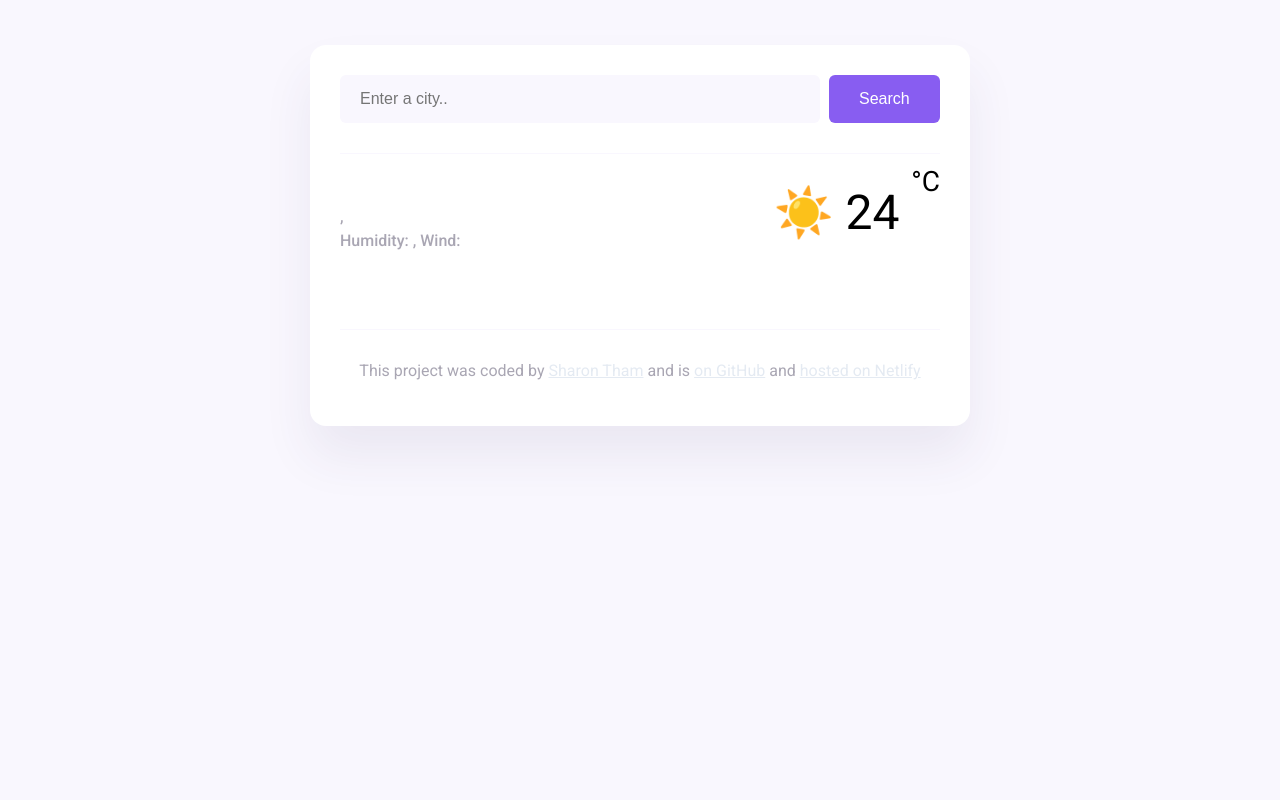
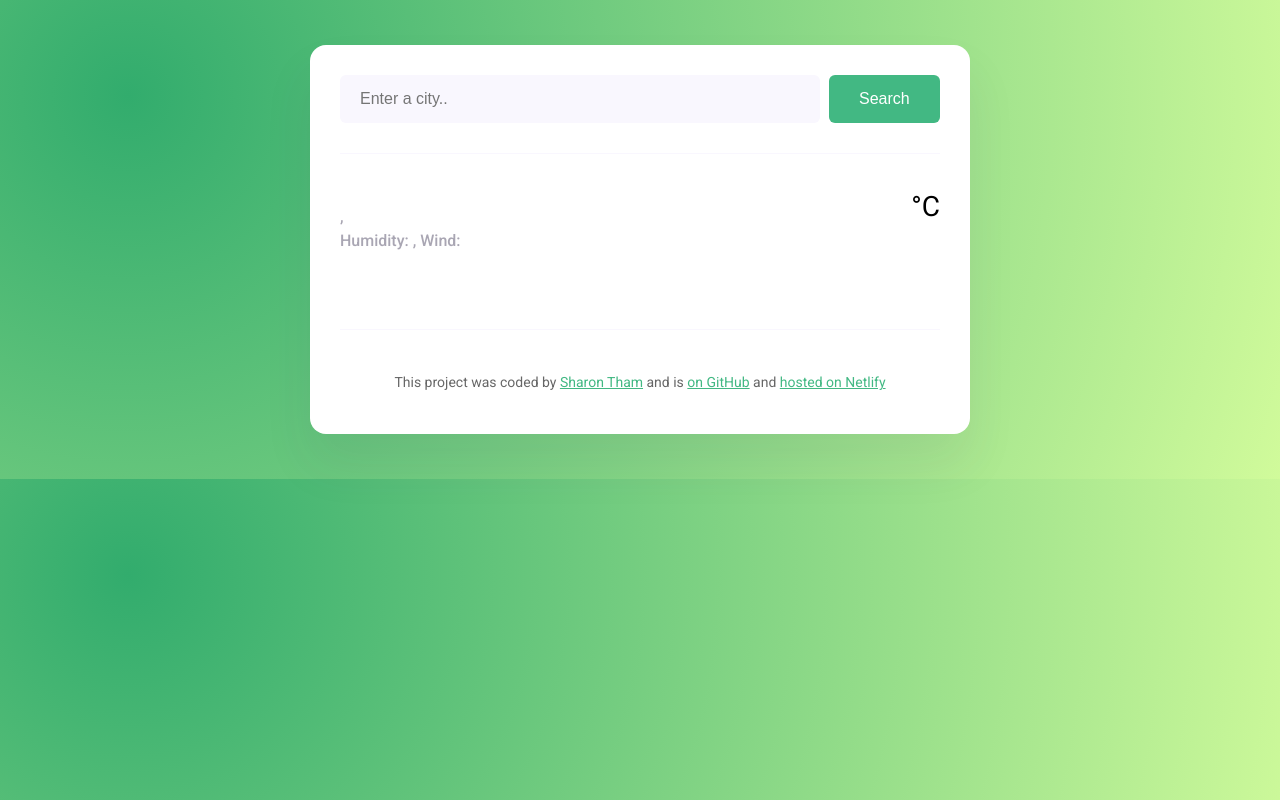
Before and after one commit to sharonthy97/week6-homework, a website built with Parcel: page index.html in a window 1280 px wide. Built offline with nearby package versions, Linux system fonts and the light colour scheme; no server answers.

Commit message:
update html, js and css

```diff
--- a/index.html
+++ b/index.html
@@ -31,7 +31,7 @@
       <main>
         <div class="current-weather">
           <div>
-            <h1 id="current-city"></h1>
+            <h1 id="city"></h1>
             <p class="current-details">
               <span id="current-time"></span>,
               <span id="description"></span>
@@ -40,9 +40,9 @@
               <strong id="speed"></strong>
             </p>
           </div>
-          <div class="current-temperature">
-            <span id="icon">☀️</span>
-            <span id="current-temperature">24</span>
+          <div class="current-temperature-container">
+            <span id="icon"></span>
+            <span class="current-temperature" id="temperature"></span>
             <span class="current-temperature-unit">°C</span>
           </div>
         </div>
--- a/src/index.js
+++ b/src/index.js
@@ -1,7 +1,7 @@
 function displayWeather(response) {
-  let temperatureElement = document.querySelector("#current-temperature");
+  let temperatureElement = document.querySelector("#temperature");
   let temperature = response.data.temperature.current;
-  let cityElement = document.querySelector("#current-city");
+  let cityElement = document.querySelector("#city");
   let descriptionElement = document.querySelector("#description");
   let humidityElement = document.querySelector("#humidity");
   let windSpeedElement = document.querySelector("#speed");
@@ -77,8 +77,8 @@ function displayForecast(response) {
         `
       <div class="weather-forecast-day">
         <div class="weather-forecast-date">${formatDay(day.time)}</div>
+
         <img src="${day.condition.icon_url}" class="weather-forecast-icon" />
-        </div>
         <div class="weather-forecast-temperatures">
           <div class="weather-forecast-temperature">
             <strong>
--- a/src/styles.css
+++ b/src/styles.css
@@ -1,10 +1,14 @@
 body {
-  background: #f9f7fe;
+  background: radial-gradient(
+    circle at 10% 20%,
+    rgb(50, 172, 109) 0%,
+    rgb(209, 251, 155) 100.2%
+  );
   font-family: "Roboto", sans-serif;
 }
 
 a {
-  color: #e4eaf2;
+  color: #42b883;
 }
 
 .weather-app {
@@ -31,7 +35,7 @@ header {
 }
 
 .search-button {
-  background: #885df1;
+  background: #42b883;
   padding: 15px 30px;
   border: none;
   font-size: 16px;
@@ -42,10 +46,6 @@ header {
 
 main {
   padding: 30px 0;
-}
-
-.current-temperature {
-  font-size: 48px;
 }
 
 .current-weather {
@@ -69,30 +69,24 @@ main {
   color: #f65282;
 }
 
-.current-temperature-icon {
-  position: relative;
-  top: -8px;
-  font-size: 40px;
-  margin-right: 10px;
+.current-temperature-container {
+  display: flex;
 }
 
-.current-temperature-value {
-  font-size: 80px;
+.current-temperature-icon {
+  width: 88px;
+  height: 88px;
+}
+
+.current-temperature {
+  font-size: 88px;
+  line-height: 88px;
   font-weight: bold;
 }
 
 .current-temperature-unit {
+  margin-top: 6px;
   font-size: 28px;
-  position: relative;
-  top: -38px;
-}
-
-footer {
-  border-top: 1px solid #f9f7fe;
-  text-align: center;
-  padding-top: 15px;
-
-  color: rgba(39, 33, 66, 0.4);
 }
 
 .weather-forecast {
@@ -122,8 +116,17 @@ footer {
   margin-top: 10px;
   display: flex;
   justify-content: center;
+  padding: 0 10px;
 }
 
 .weather-forecast-temperature-min {
   opacity: 0.5;
 }
+
+footer {
+  border-top: 1px solid #f9f7fe;
+  padding: 30px 0 0 0;
+  text-align: center;
+  font-size: 14px;
+  color: rgba(0, 0, 0, 0.6);
+}
```
